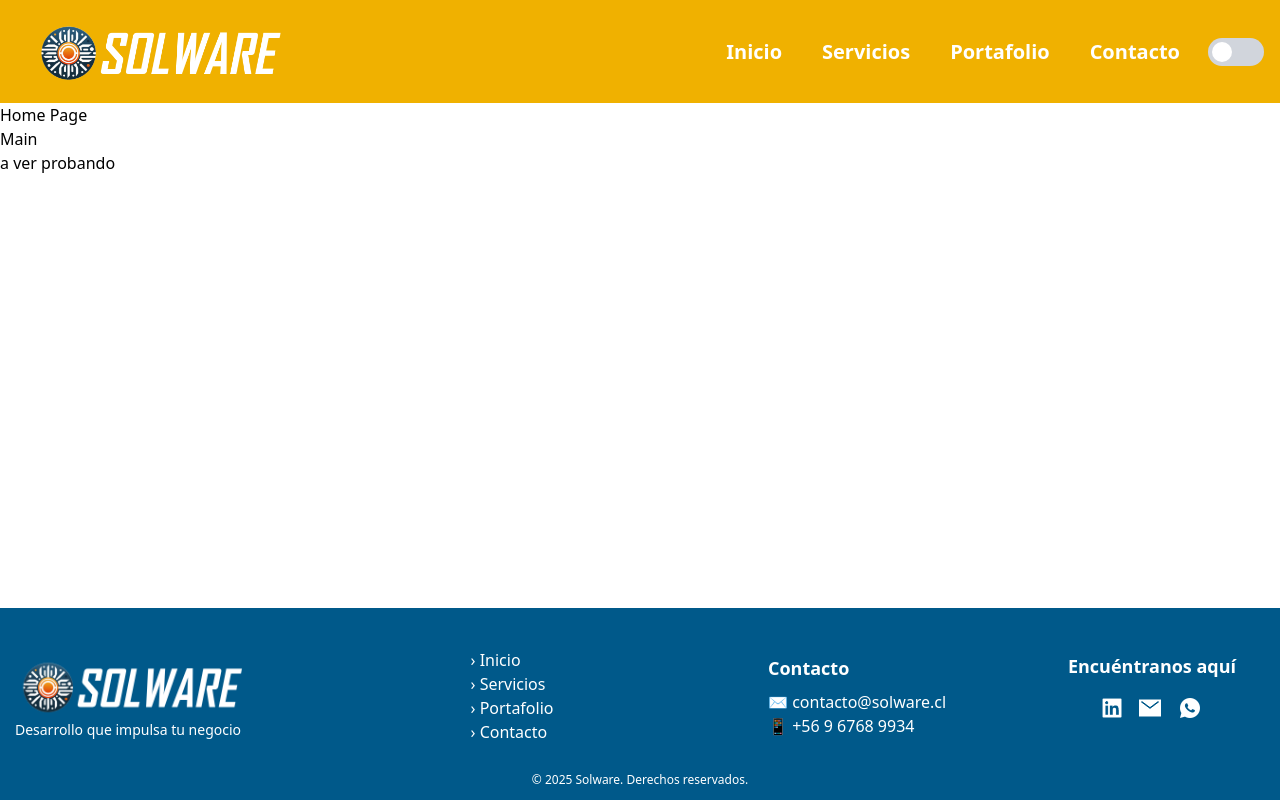
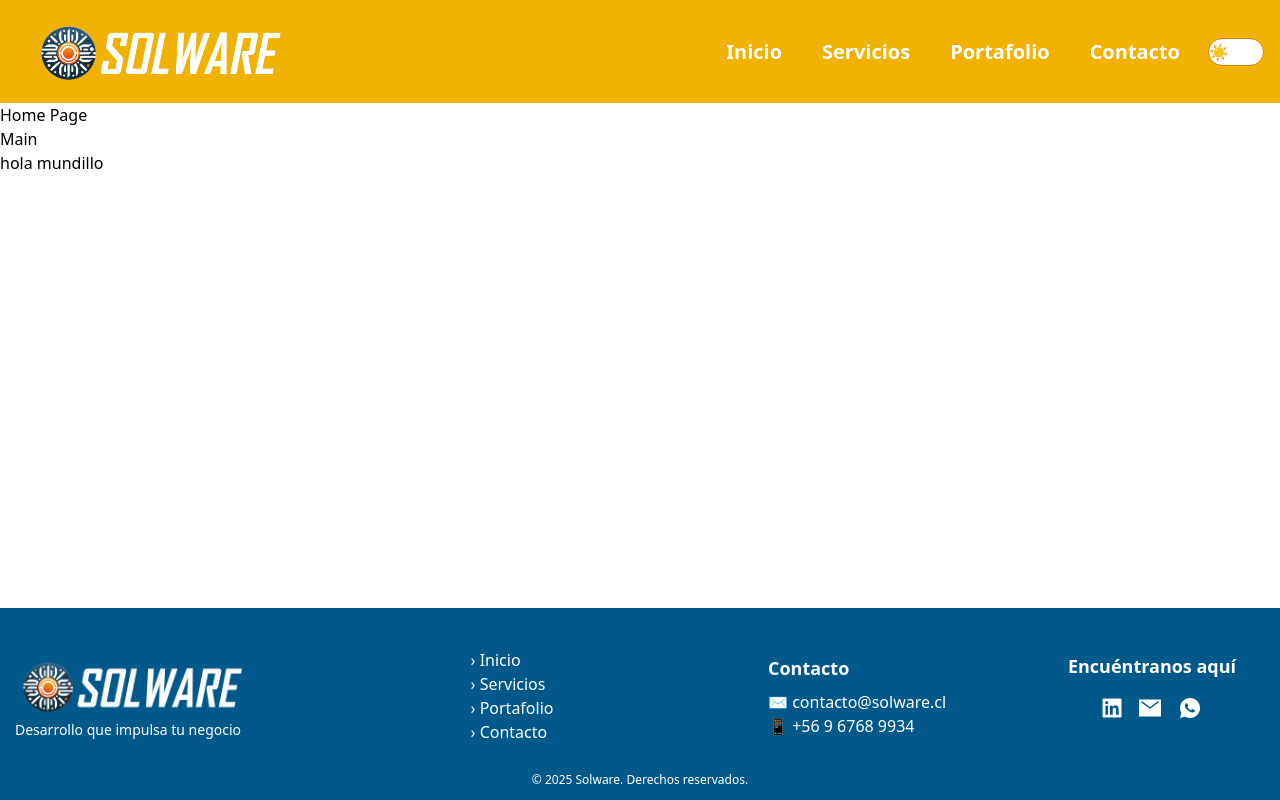
Before and after one commit to hectrhcc/Solware, a React (Vite) app: page / in a window 1280 px wide. Built offline with nearby package versions, Linux system fonts and the light colour scheme.

Commit message:
Sol / Luna

```diff
--- a/src/App.css
+++ b/src/App.css
@@ -4,17 +4,17 @@
 
     }
 ::-webkit-scrollbar-track {
-    background: #f1f1f1; /* Color de fondo de la barra de desplazamiento */
+    background: #f1f1f1 !important; /* Color de fondo de la barra de desplazamiento */
     }
 ::-webkit-scrollbar-thumb {
-        background: linear-gradient(transparent,#034E7B );
-        border-radius:4rem;
-        height:8rem;
+        background: linear-gradient(transparent,#034E7B ) !important;
+        border-radius:4rem !important;
+        height:8rem !important;
         }
 
 .subrayado-naranja-espacio:hover {
-            text-decoration: underline;
-            text-decoration-color:#FFC125;
-            text-underline-offset: 0.5rem;
-            text-decoration-thickness: 0.15rem;
+            text-decoration: underline !important;
+            text-decoration-color:#FFC125 !important;
+            text-underline-offset: 0.5rem !important;
+            text-decoration-thickness: 0.15rem !important;
           }
--- a/src/App.jsx
+++ b/src/App.jsx
@@ -7,7 +7,7 @@ import Layout from './components/Layout';
 function App() {
   return (
     <Layout>
-    a ver probando
+    hola mundillo
     </Layout>
   );
 }
--- a/src/components/Header.jsx
+++ b/src/components/Header.jsx
@@ -11,7 +11,7 @@ const Header = () => {
   const [menuAbierto, setMenuAbierto] = useState(false);
   const [animandoCierre, setAnimandoCierre] = useState(false);
   const [openBurger, setOpenBurger] = useState(false);
-  const [darkMode, setDarkMode] = useState(false)
+  const [darkMode, setDarkMode] = useState(false);
 
   const cerrarMenu = () => {
     setAnimandoCierre(true);
@@ -32,7 +32,7 @@ const Header = () => {
   };
 
   const handleClick = () => {
-    setDarkMode(!darkMode)
+    setDarkMode(!darkMode);
   }
 
   useEffect(() => {
@@ -65,16 +65,22 @@ const Header = () => {
         </div>
 
         {/* Menú escritorio */}
-        <nav className="lg:w-3/4   gap-4  hidden md:flex justify-end pr-1 bg-yellow-500 text-white place-items-start">
+        <nav className="lg:w-3/4 gap-4 hidden md:flex justify-end pr-1 bg-yellow-500 text-white place-items-start">
           <Link href="/" className="mr-3 text-xl pr-3 ml-20 font-semibold subrayado-naranja-espacio">Inicio</Link>
           <Link href="Servicios" className="mr-3 text-xl pr-3 font-semibold subrayado-naranja-espacio">Servicios</Link>
           <Link href="Portafolio" className="mr-3 text-xl pr-3 font-semibold subrayado-naranja-espacio">Portafolio</Link>
           <Link href="Contacto" className="mr-3 text-xl pr-3 font-semibold subrayado-naranja-espacio">Contacto</Link>
         </nav>
+
+        {/* Icono Sol / Luna */}
         <div className="flex items-center justify-items-normal ">
-          <label htmlFor="darkmode" className=" bg-gray-300 dark:bg-gray-600 w-14 h-7 rounded-full cursor-pointer p-1  relative">
-            <input onClick={handleClick} type="checkbox" id="darkmode" className="sr-only peer" checked={darkMode} readOnly />
-            <div className="w-5 h-5 bg-white rounded-full peer-checked:translate-x-7 transition-all"></div>
+          <label htmlFor="darkmode" className="bg-white w-14 h-7 rounded-full cursor-pointer p-1 border-1  border-yellow-600 relative">
+            <input onClick={handleClick} type="checkbox" id="darkmode" className="sr-only peer " checked={darkMode} readOnly />
+            <div id='luna'className="w-5 h-5 bg-white rounded-full peer-checked:translate-x-6 transition-all ">
+            <span className="absolute top-0 left-0 right-0 bottom-0 flex items-center justify-between text-x rounded-full text-gray-800 peer-checked:text-gray-200 ">
+              {darkMode ? '🌙' : '☀️'}
+            </span>
+            </div>
           </label>
         </div>
 
--- a/src/index.css
+++ b/src/index.css
@@ -1,6 +1,17 @@
 @import "tailwindcss";
 
-.modo-oscuro body {
-    background-color: #111;
+.modo-oscuro body{
+    background-color: #0E0E0E;
     color: white;
+
   }
+
+
+  .modo-oscuro label{
+    background-color: #333;
+
+  }
+
+  .modo-oscuro #luna{
+    background-color: #0E0E0E;
+  }
```
